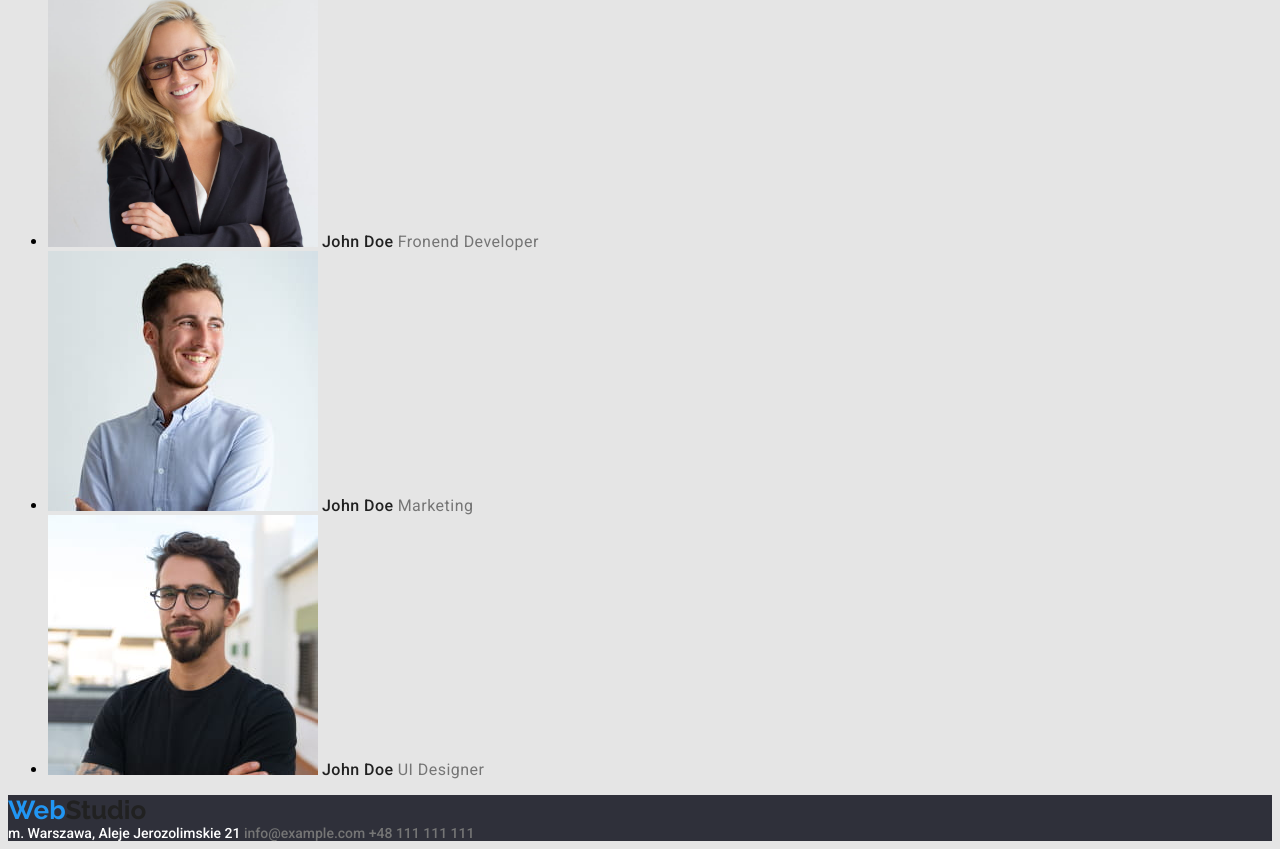
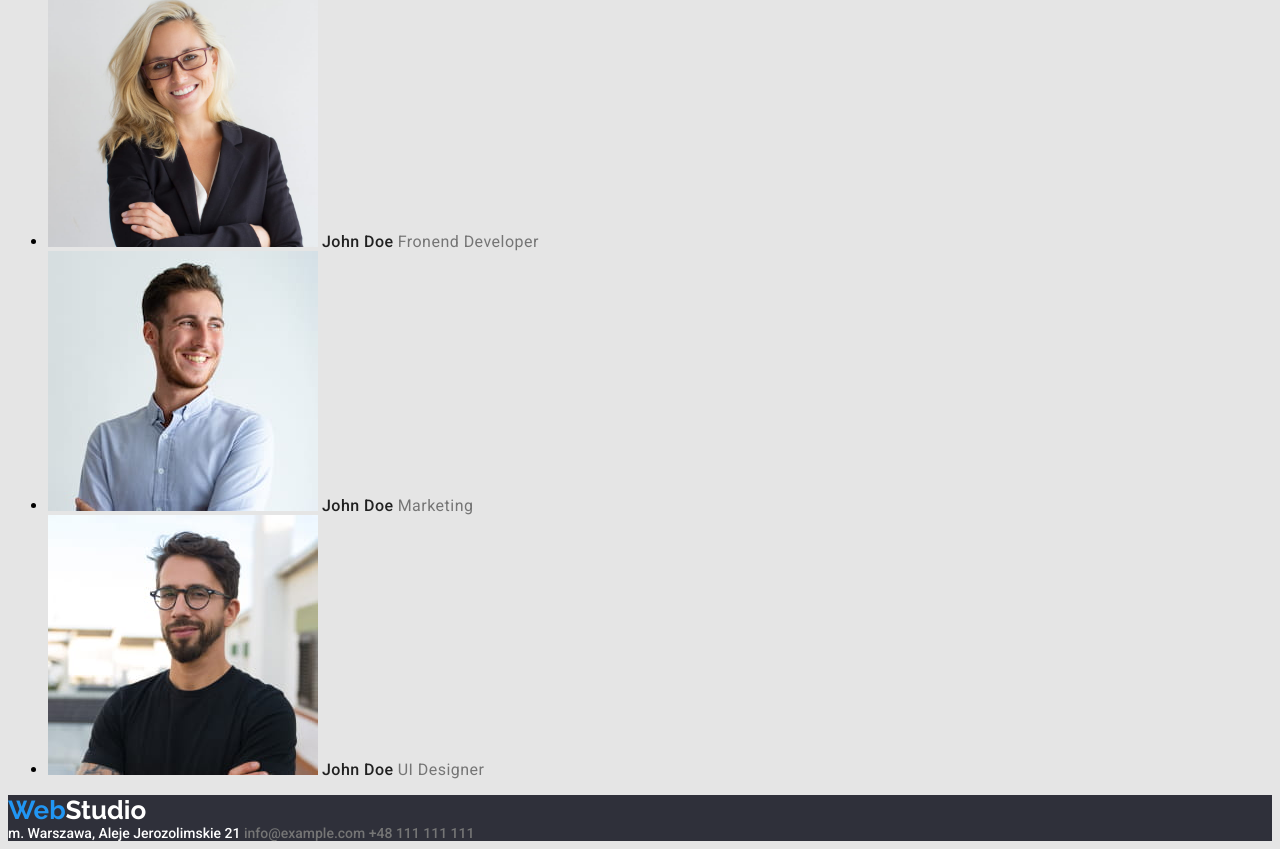
Before and after one commit to JakubPiksa/goit-markup-hw-02, a plain HTML site: page index.html in a window 1280 px wide. Shown: the part 2003-2852 px from the top of the page. Drawn offline with Linux system fonts and the light colour scheme.

Commit message:
now done

```diff
--- a/index.html
+++ b/index.html
@@ -176,7 +176,8 @@
         <footer class="footer-wrapper">
             <div class="logo">
                 <a href="index.html" class="logo">
-                    <span class="logo-web">Web</span><span>Studio</span>
+                    <span class="logo-web">Web</span
+                    ><span class="studio-footer">Studio</span>
                 </a>
             </div>
             <address class="address">
```
